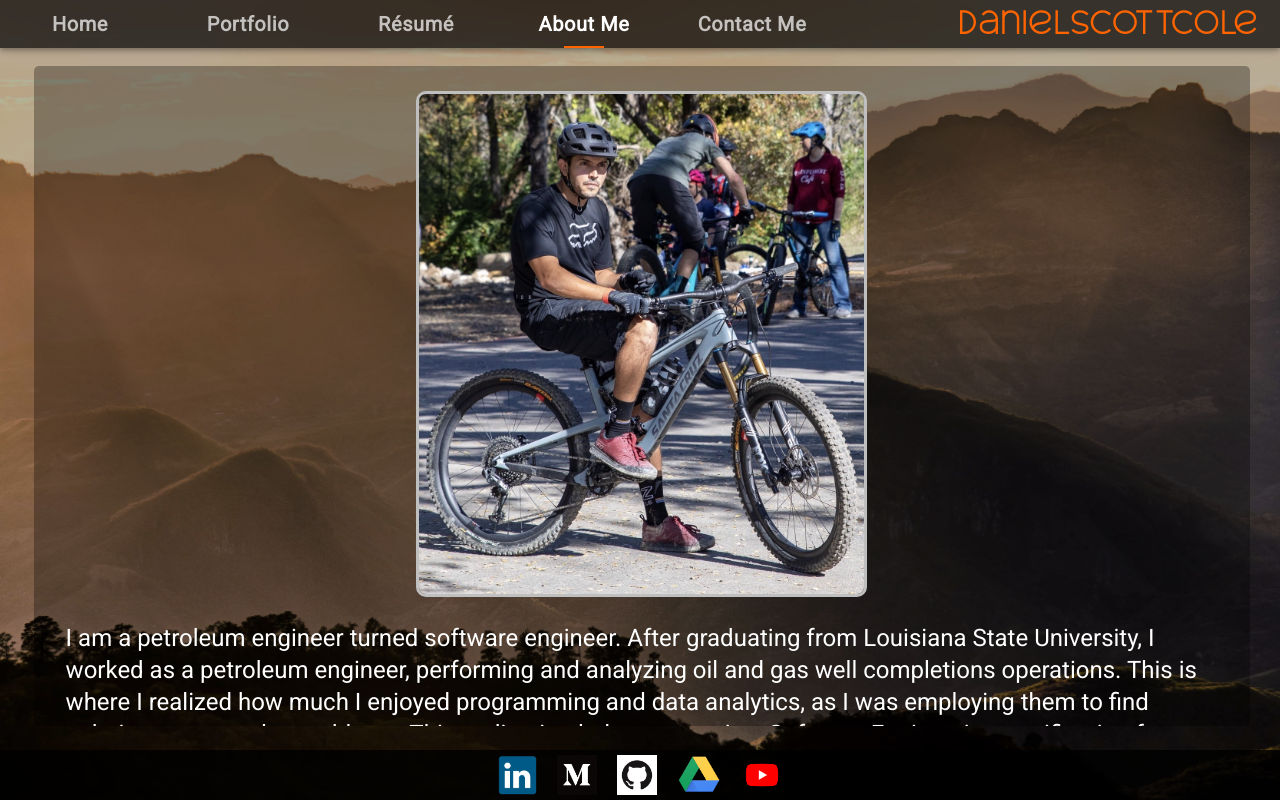
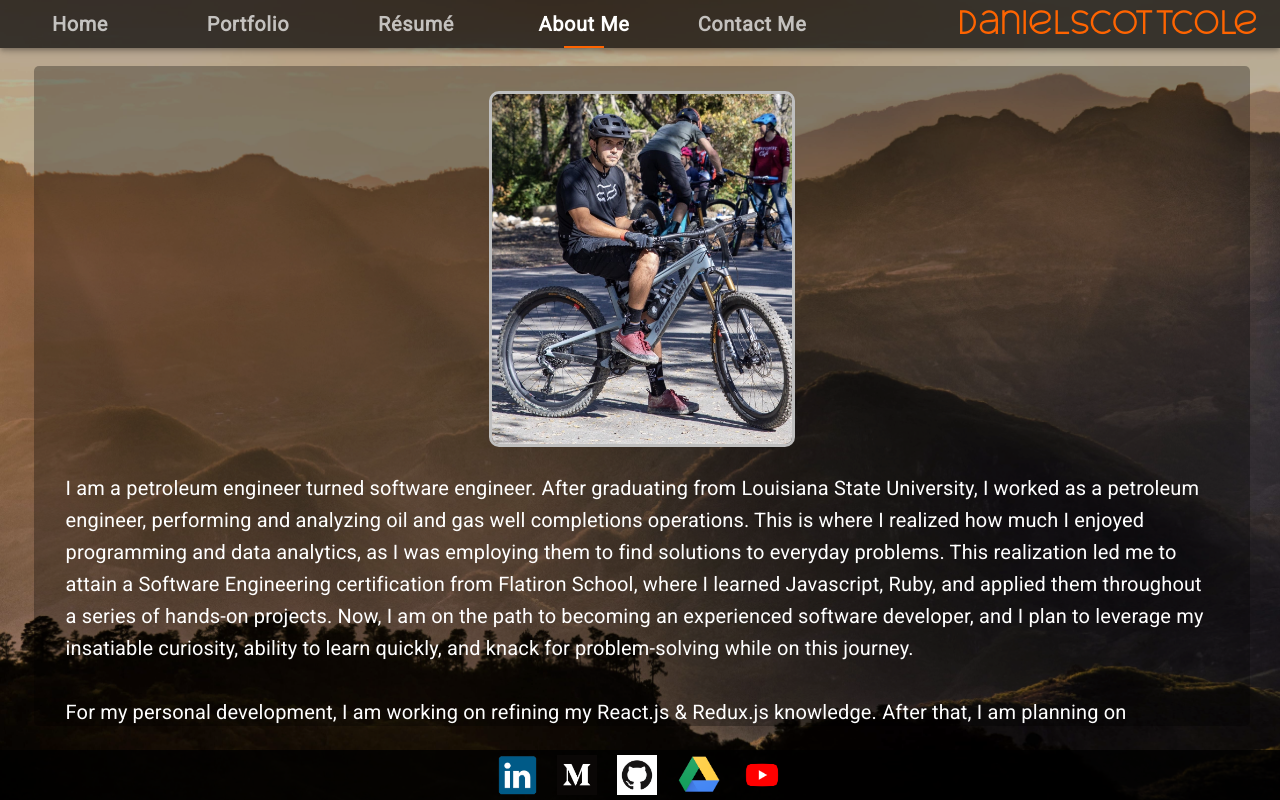
Before and after one commit to dscottcole/DSCWebsite, a React (Create React App) app: page /about in a window 1280 px wide. Built offline with nearby package versions, Linux system fonts and the light colour scheme.

Commit message:
font size in about me, padding on project descriptions

```diff
--- a/src/components/AboutMe.js
+++ b/src/components/AboutMe.js
@@ -36,7 +36,7 @@ function AboutMe() {
                     <img id="dsc-aboutme" src={DSC2} alt="dsc2"></img>
                 </div>
                 <div className="aboutme-text">
-                    <Typography variant="h5">
+                    <Typography variant="h6">
                         <div>
                             {text1}
                         </div>
@@ -65,7 +65,7 @@ function AboutMe() {
                     <img id="dsc-aboutme-mobile-vert" src={DSC2} alt="dsc2"></img>
                 </div>
                 <div className="aboutme-text-mobile-vert">
-                    <Typography variant="h5">
+                    <Typography variant="h6">
                         <div>
                             {text1}
                         </div>
--- a/src/index.css
+++ b/src/index.css
@@ -98,7 +98,7 @@ body::before {
   overflow-y: auto;
   color: white;
   -webkit-text-stroke: 0px black;
-  font-size: 10rem;
+  /* font-size: 10rem; */
 }
 
 ::-webkit-scrollbar {
@@ -119,7 +119,7 @@ body::before {
   overflow-y: auto;
   color: white;
   -webkit-text-stroke: 0px black;
-  font-size: 10rem;
+  /* font-size: 10rem; */
   /* background-color: rgba(0, 0, 0, 0.3); */
 }
 
@@ -136,7 +136,7 @@ body::before {
   overflow-y: auto;
   color: white;
   -webkit-text-stroke: 0px black;
-  font-size: 10rem;
+  /* font-size: 10rem; */
   /* background-color: rgba(0, 0, 0, 0.8); */
 }
 
@@ -153,7 +153,7 @@ body::before {
   overflow-y: auto;
   color: white;
   -webkit-text-stroke: 0px black;
-  font-size: 10rem;
+  /* font-size: 10rem; */
   /* background-color: rgba(0, 0, 0, 0.8); */
 }
 
@@ -221,7 +221,7 @@ body::before {
   overflow-y: auto;
   color: white;
   -webkit-text-stroke: 0px black;
-  font-size: 10rem;
+  /* font-size: 10rem; */
   background-color: rgba(0, 0, 0, 0.25);
   border-radius: 5px;
 }
@@ -269,6 +269,10 @@ hr.solid {
   padding-bottom: 10px;
 }
 
+.projectDesc {
+  padding-bottom: 10px;
+}
+
 .bodyDiv-portfolio-mobile-vert {
   position: relative;
   z-index: 1000;
@@ -282,7 +286,7 @@ hr.solid {
   overflow-y: auto;
   color: white;
   -webkit-text-stroke: 0px black;
-  font-size: 10rem;
+  /* font-size: 10rem; */
   background-color: rgba(0, 0, 0, 0.25);
   border-radius: 5px;
 }
@@ -321,7 +325,7 @@ hr.solid {
   overflow-y: auto;
   color: white;
   -webkit-text-stroke: 0px black;
-  font-size: 10rem;
+  /* font-size: 10rem; */
   background-color: rgba(0, 0, 0, 0.25);
   border-radius: 5px;
 }
@@ -360,7 +364,7 @@ hr.solid {
   /* overflow-y: auto; */
   color: white;
   -webkit-text-stroke: 0px black;
-  font-size: 10rem;
+  /* font-size: 10rem; */
   /* background-color: rgba(0, 0, 0, 0.25); */
   border-radius: 5px;
 }
@@ -378,7 +382,7 @@ hr.solid {
   /* overflow-y: auto; */
   color: white;
   -webkit-text-stroke: 0px black;
-  font-size: 10rem;
+  /* font-size: 10rem; */
   /* background-color: rgba(0, 0, 0, 0.25); */
   border-radius: 5px;
 }
@@ -396,7 +400,7 @@ hr.solid {
   /* overflow-y: auto; */
   color: white;
   -webkit-text-stroke: 0px black;
-  font-size: 10rem;
+  /* font-size: 10rem; */
   /* background-color: rgba(0, 0, 0, 0.25); */
   border-radius: 5px;
 }
@@ -532,7 +536,7 @@ input:-webkit-autofill:active {
   color: white;
   -webkit-text-stroke: 0px black;
   /* text-shadow: 0px 2px 6px black; */
-  font-size: 10rem;
+  /* font-size: 10rem; */
   background-color: rgba(0, 0, 0, 0.3);
   border-radius: 5px;
 }
@@ -547,8 +551,8 @@ input:-webkit-autofill:active {
 
 .aboutme-image {
   position: relative;
-  width: 445px;
-  height: 500px;
+  width: 300px;
+  height: 350px;
   overflow: hidden;
   border-radius: 10px;
   border-style: solid;
@@ -556,7 +560,7 @@ input:-webkit-autofill:active {
 }
 
 #dsc-aboutme {
-  height: 500px;
+  height: 350px;
   width: auto;
   margin: 0 auto;
 }
@@ -582,7 +586,7 @@ input:-webkit-autofill:active {
   color: white;
   -webkit-text-stroke: 0px black;
   /* text-shadow: 0px 2px 6px black; */
-  font-size: 10rem;
+  /* font-size: 10rem; */
   background-color: rgba(0, 0, 0, 0.3);
   border-radius: 5px;
 }
@@ -626,7 +630,7 @@ input:-webkit-autofill:active {
   color: white;
   -webkit-text-stroke: 0px black;
   /* text-shadow: 0px 2px 6px black; */
-  font-size: 10rem;
+  /* font-size: 10rem; */
   background-color: rgba(0, 0, 0, 0.3);
   border-radius: 5px;
 }
```
Also changed, not shown: 1 other file (tests, documents, lock files or other folders).
